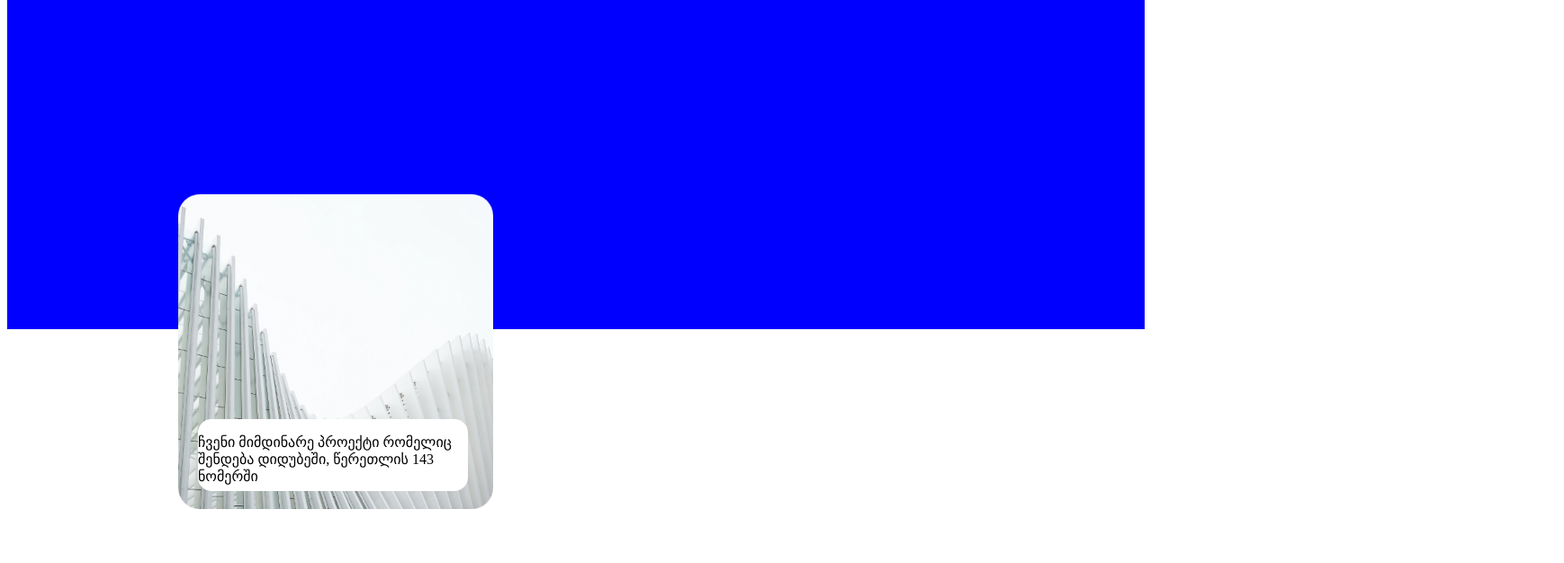
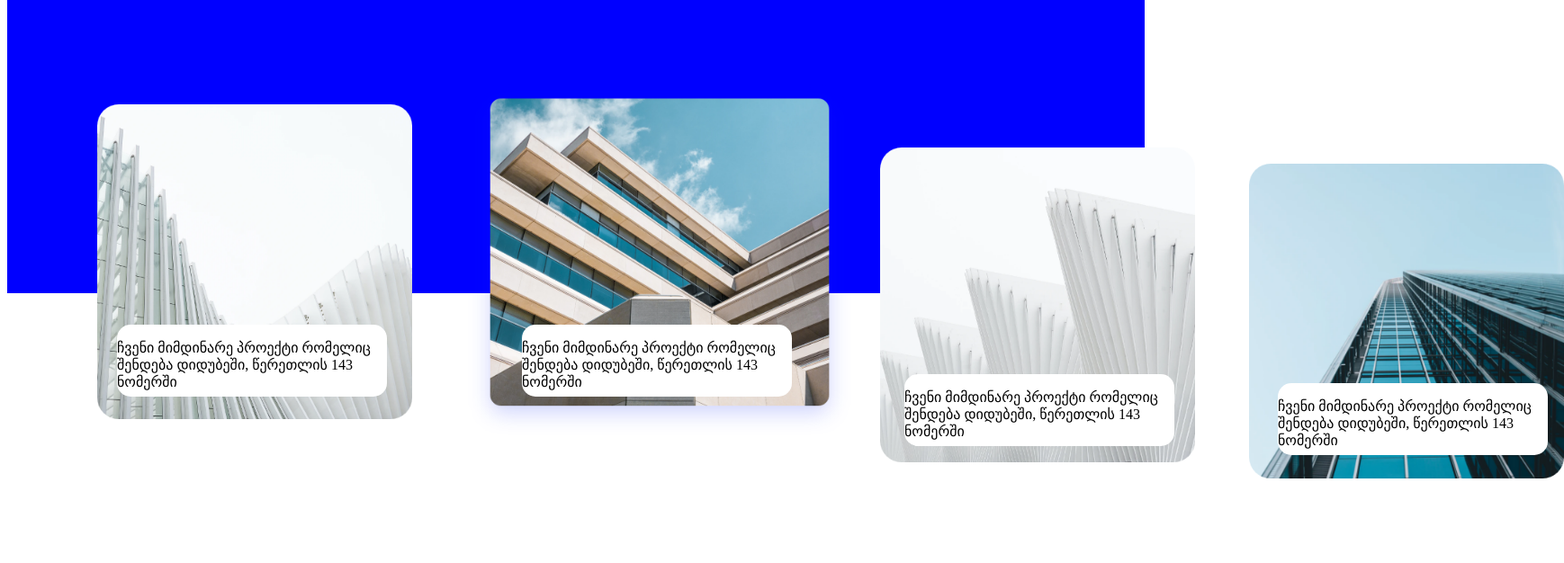
Before and after one commit to Alekssandre/lesson-7, a plain HTML site: page index.html in a window 1280 px wide. Shown: the part 174-800 px from the top of the page at 90% size, 1738 px wide, since content can reach past the window. Drawn offline with Linux system fonts and the light colour scheme; a web font is replaced by a local one.

Commit message:
add photos and text

```diff
--- a/index.html
+++ b/index.html
@@ -3,8 +3,10 @@
 <head>
 	 <meta charset="utf-8">
      <meta name="viewport" content="width=device-width, initial-scale=1.0" >
-     <meta http-equiv="X-UA-Compatible" content="ie-edge">
      <link rel="stylesheet" href="style.css">
+     <link rel="preconnect" href="https://fonts.googleapis.com">
+	 <link rel="preconnect" href="https://fonts.gstatic.com" crossorigin>
+	 <link href="https://fonts.googleapis.com/css2?family=Comforter+Brush&display=swap" rel="stylesheet">
 	<title></title>
 </head>
 <body>
@@ -12,15 +14,36 @@
 			<div class="flou">
 				<h1> პროექტები </h1>
 			</div>
+	</header>
+		<section>
 				<div class="child">
 						<img src="images/how.png" alt="photo">
 				</div>
 						<div class="wrap">
 							<p>ჩვენი მიმდინარე პროექტი რომელიც შენდება დიდუბეში, წერეთლის 143 ნომერში</p>
 						</div>
+
+					<div class="cloud">
+							<img src="images/low.png" alt="photo" width="450">
 					</div>
+
+					<div class="self">
+						 <p> ჩვენი მიმდინარე პროექტი რომელიც შენდება დიდუბეში, წერეთლის 143 ნომერში	</p>
 					</div>
-	</header>
+					<div class="shift">
+						<img src="images/with.png" alt="photo" width="350">
+				</div>
+						<div class="crown">
+							<p>ჩვენი მიმდინარე პროექტი რომელიც შენდება დიდუბეში, წერეთლის 143 ნომერში</p>
+						</div>
 
+					<div class="find">
+						<img src="images/nxt.png" alt="photo" width="350">
+				</div>
+						<div class="close">
+							<p>ჩვენი მიმდინარე პროექტი რომელიც შენდება დიდუბეში, წერეთლის 143 ნომერში</p>
+
+						</div>
+		</section>
 </body>
 </html>
--- a/style.css
+++ b/style.css
@@ -3,38 +3,73 @@
 	height: 400px;
 	background-color: blue;
 	color: white;
-	padding: 40px 200px ;
+	padding: 20px 200px ;
 	margin-top: 60px;
 	  }
+
 .child img {
 	display: inline-block;
 	width: 350px;
-	margin-left: 190px;
-	margin-top: -150px;
+	margin-left: 100px;
+	margin-top: -210px;
 	position: relative;
   			}
+
 .wrap {
 	position: absolute;
 	width: 300px;
-	top: 640px;
-	left: 220px;
+	top: 535px;
+	left: 130px;
 	height: 80px;
 	border-radius: 15px;
 	background-color: white;
+		}
 
-
-
-
-
-
-
-
-
- /* display: inline-block;
-  width: 390px;
-  border: 5px;
-  border-radius: 25px;
-  background-color: white;
-  color: black;
-  padding: 50px 0px;
-		}*/
+.cloud{
+	display: inline-block;
+	margin-left: 500px;
+	margin-top: -389px;
+	position: relative;
+		}
+.self{
+	position: absolute;
+	width: 300px;
+	top: 730px;
+	left: 580px;
+	height: 80px;
+	margin-top: -195px;
+	border-radius: 15px;
+	background-color: white;
+}
+.shift{
+	display: inline-block;
+	margin-left: 970px;
+	margin-top: -450px;
+	position: relative;
+	  }
+.crown{
+	position: absolute;
+	width: 300px;
+	top: 730px;
+	left: 1005px;
+	height: 80px;
+	margin-top: -140px;
+	border-radius: 15px;
+	background-color: white
+}
+.find{
+	display: inline-block;
+	margin-left: 1380px;
+	margin-top: -400px;
+	position: relative;
+}
+.close{
+	position: absolute;
+	width: 300px;
+	top: 700px;
+	left: 1420px;
+	height: 80px;
+	margin-top: -100px;
+	border-radius: 15px;
+	background-color: white
+}
```
Lines whose indentation alone changed are shown as unchanged.
